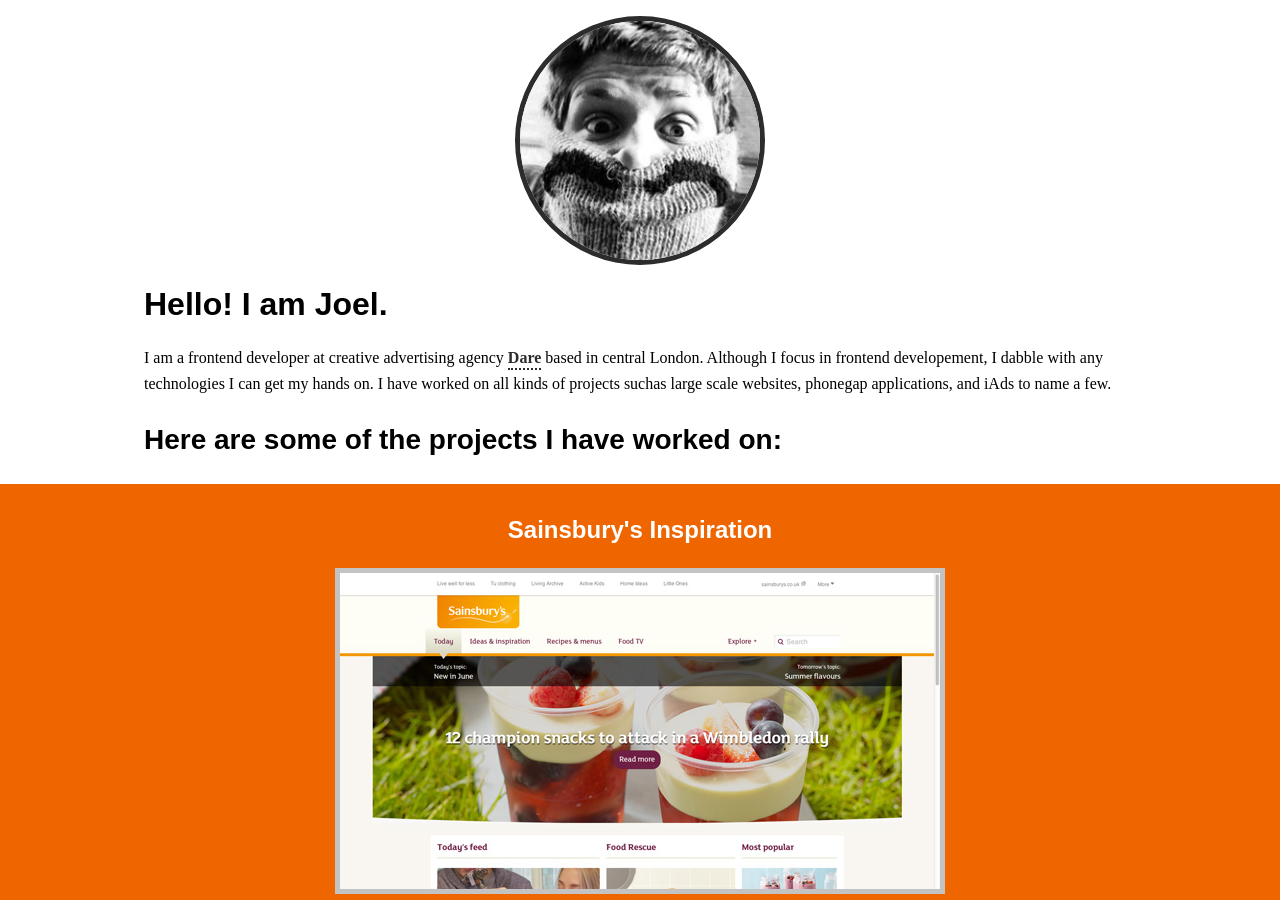
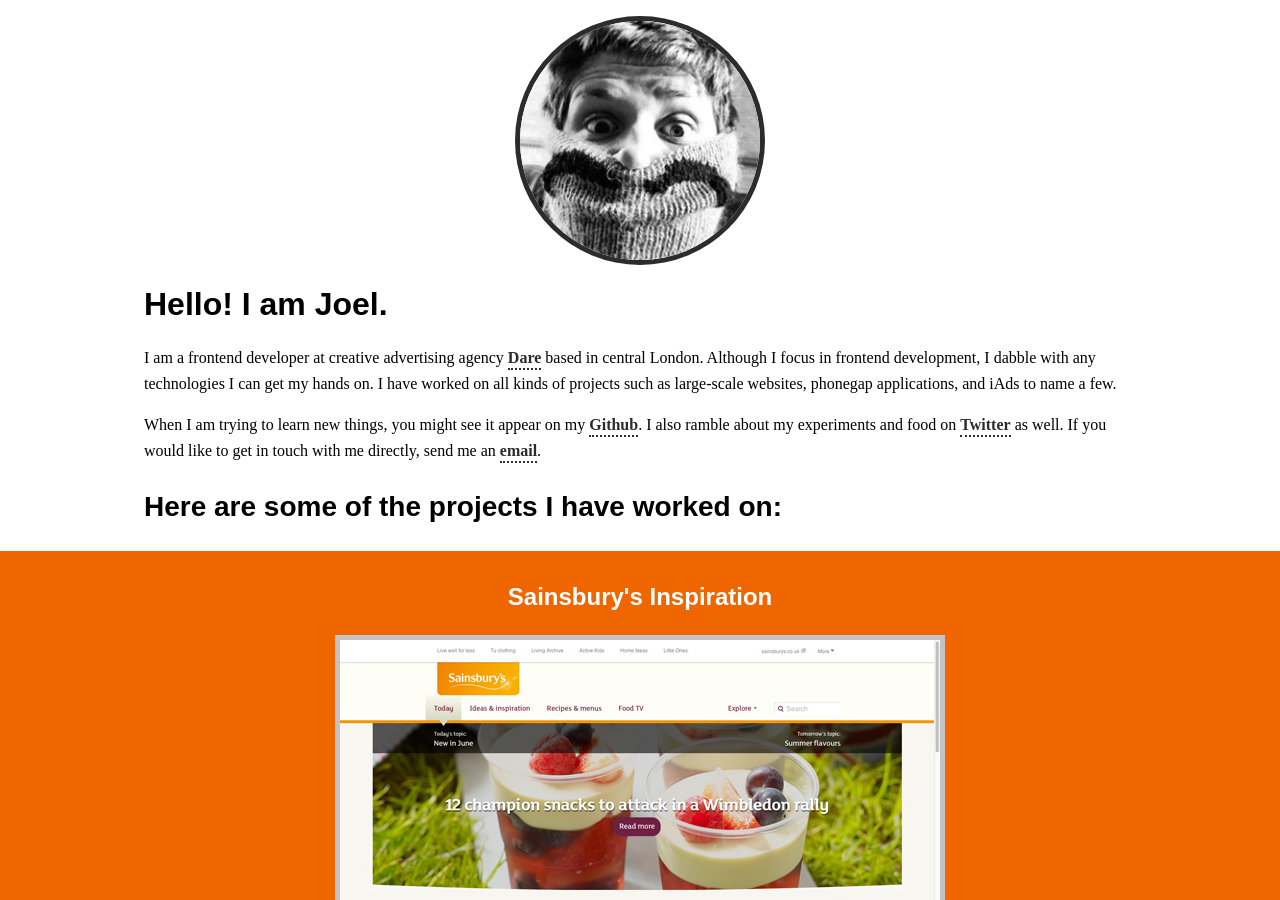
Before and after one commit to joelcarr/joelcarr.co.uk, a Jekyll site: the page built from index.html, in a window 1280 px wide and 900 px high. Built offline with Jekyll 4.4.1, drawn with Linux system fonts in a browser that asks for light colours; some web fonts are replaced.

Commit message:
added new content to introduction paragraph, and did a spell check

```diff
--- a/_includes/footer.html
+++ b/_includes/footer.html
@@ -3,12 +3,12 @@
     <nav class="footer-social">
         <ul class="unstyled-list">
             <li>
-                <a href="http://twitter.com/JoelCarr" class="twitter" target="_blank">
+                <a href="http://twitter.com/joelcarr" class="twitter" target="_blank">
                     <span class="icon-twitter"></span>
                 </a>
             </li>
             <li>
-                <a href="http://github.com/JoelCarr" class="github" target="_blank">
+                <a href="http://github.com/joelcarr" class="github" target="_blank">
                     <span class="icon-github"></span>
                 </a>
             </li>
--- a/index.html
+++ b/index.html
@@ -7,7 +7,8 @@
     <header class="introduction container">
         <img src="/assets/imgs/me_250x250.jpg" alt="" class="introduction-headshot">
         <h1>Hello! I am Joel.</h1>
-        <p>I am a frontend developer at creative advertising agency <a href="//thisisdare.com/">Dare</a> based in central London. Although I focus in frontend developement, I dabble with any technologies I can get my hands on. I have worked on all kinds of projects suchas large scale websites, phonegap applications, and iAds to name a few.</p>
+        <p>I am a frontend developer at creative advertising agency <a href="//thisisdare.com/">Dare</a> based in central London. Although I focus in frontend development, I dabble with any technologies I can get my hands on. I have worked on all kinds of projects such as large-scale websites, phonegap applications, and iAds to name a few.</p>
+        <p>When I am trying to learn new things, you might see it appear on my <a href="http://www.github.com/joelcarr" class="github">Github</a>. I also ramble about my experiments and food on <a href="http://twitter.com/joelcarr" class="twitter">Twitter</a> as well. If you would like to get in touch with me directly, send me an <a href="mailto:joel.ben.carr@gmail.com">email</a>.</p>
     </header>
 
     <section class="projects">
```
